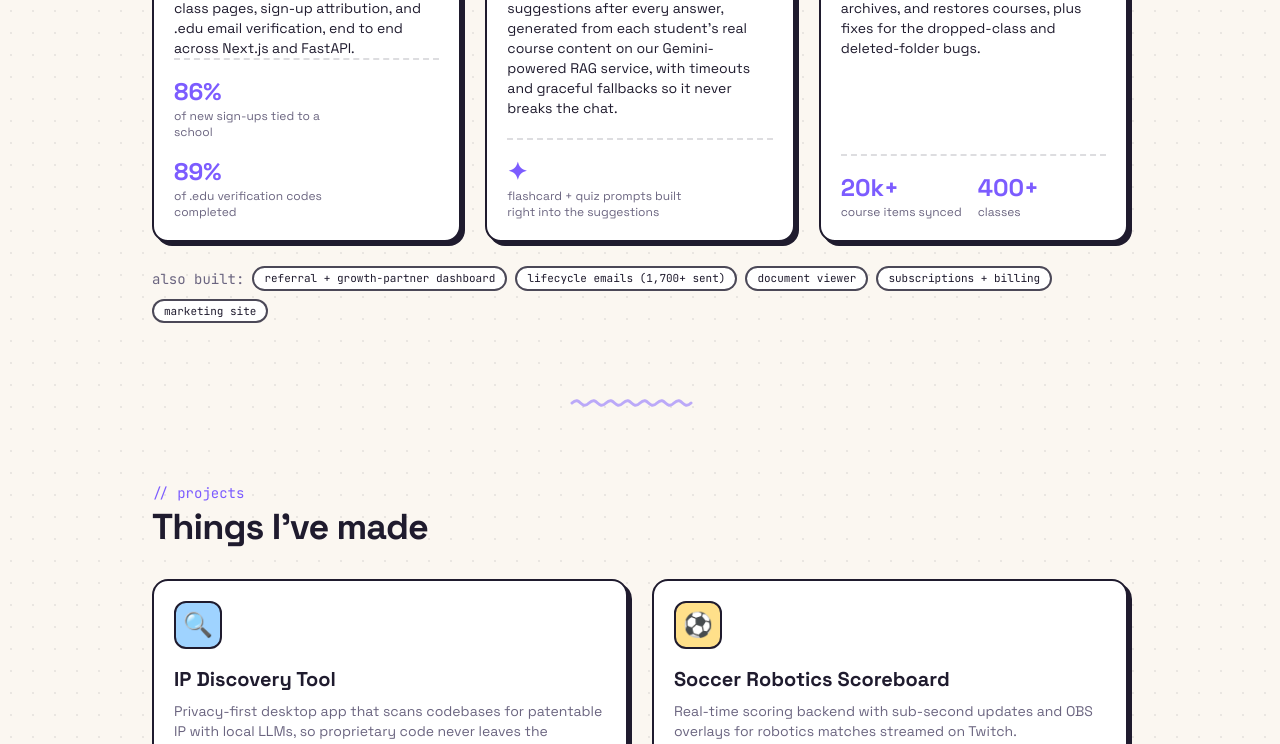
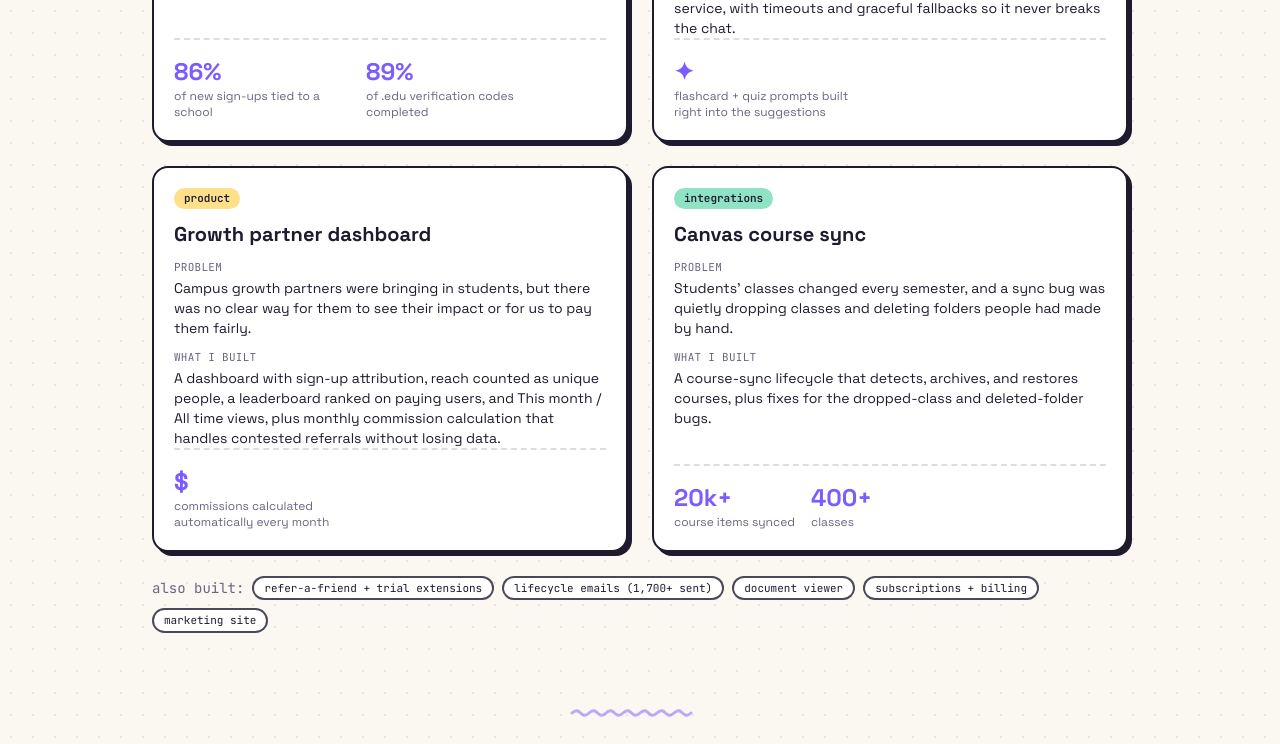
Before and after one commit to amalsaeed4/amal-site, a Next.js app: page / in a window 1280 px wide. Shown: the part 1188-1932 px from the top of the page. Built offline with nearby package versions, Linux system fonts and the light colour scheme.

Commit message:
Add growth partner dashboard case study, 2x2 work grid
Co-Authored-By: Claude Opus 5.5 <noreply@anthropic.com>

```diff
--- a/app/page.tsx
+++ b/app/page.tsx
@@ -32,6 +32,16 @@ const caseStudies = [
     result: [{ stat: "✦", label: "flashcard + quiz prompts built right into the suggestions" }],
   },
   {
+    tag: "product",
+    color: "bg-butter",
+    title: "Growth partner dashboard",
+    problem:
+      "Campus growth partners were bringing in students, but there was no clear way for them to see their impact or for us to pay them fairly.",
+    built:
+      "A dashboard with sign-up attribution, reach counted as unique people, a leaderboard ranked on paying users, and This month / All time views, plus monthly commission calculation that handles contested referrals without losing data.",
+    result: [{ stat: "$", label: "commissions calculated automatically every month" }],
+  },
+  {
     tag: "integrations",
     color: "bg-mint",
     title: "Canvas course sync",
@@ -47,7 +57,7 @@ const caseStudies = [
 ];
 
 const alsoBuilt = [
-  "referral + growth-partner dashboard",
+  "refer-a-friend + trial extensions",
   "lifecycle emails (1,700+ sent)",
   "document viewer",
   "subscriptions + billing",
@@ -227,7 +237,7 @@ export default function Home() {
             <p className="font-mono text-sm text-muted dark:text-[#b7b0d4]">Jun 2025 → now</p>
           </div>
 
-          <div className="grid gap-6 md:grid-cols-3">
+          <div className="grid gap-6 md:grid-cols-2">
             {caseStudies.map((c) => (
               <article key={c.title} className="sticker sticker-hover flex flex-col rounded-2xl bg-paper p-5 dark:bg-night-card">
                 <span className={`self-start rounded-full ${c.color} px-2.5 py-0.5 font-mono text-[11px] font-semibold text-ink`}>
```
